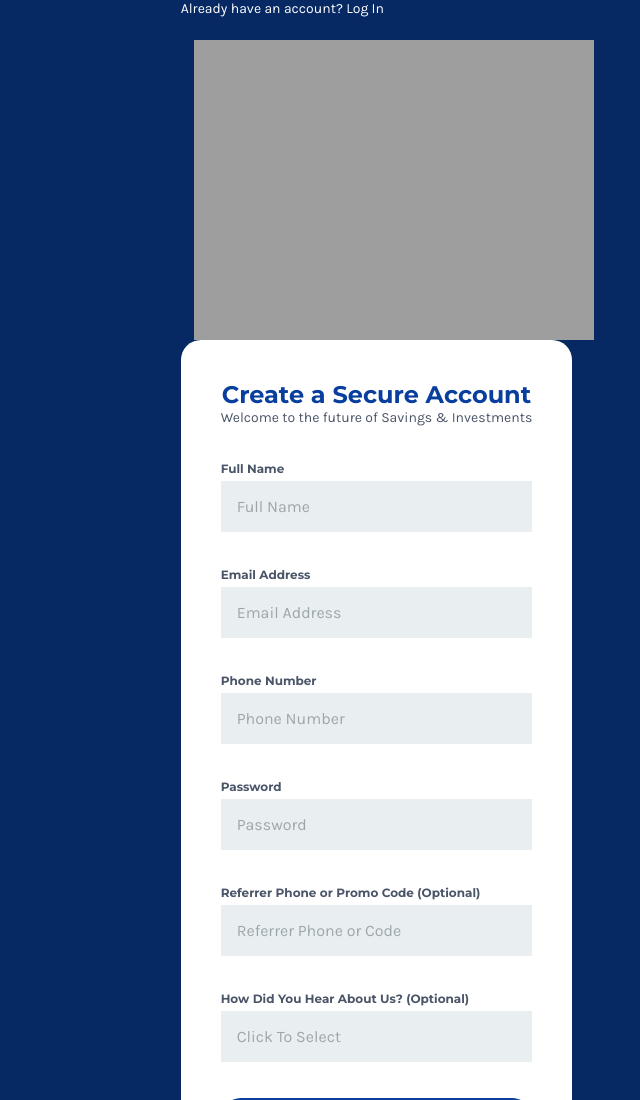
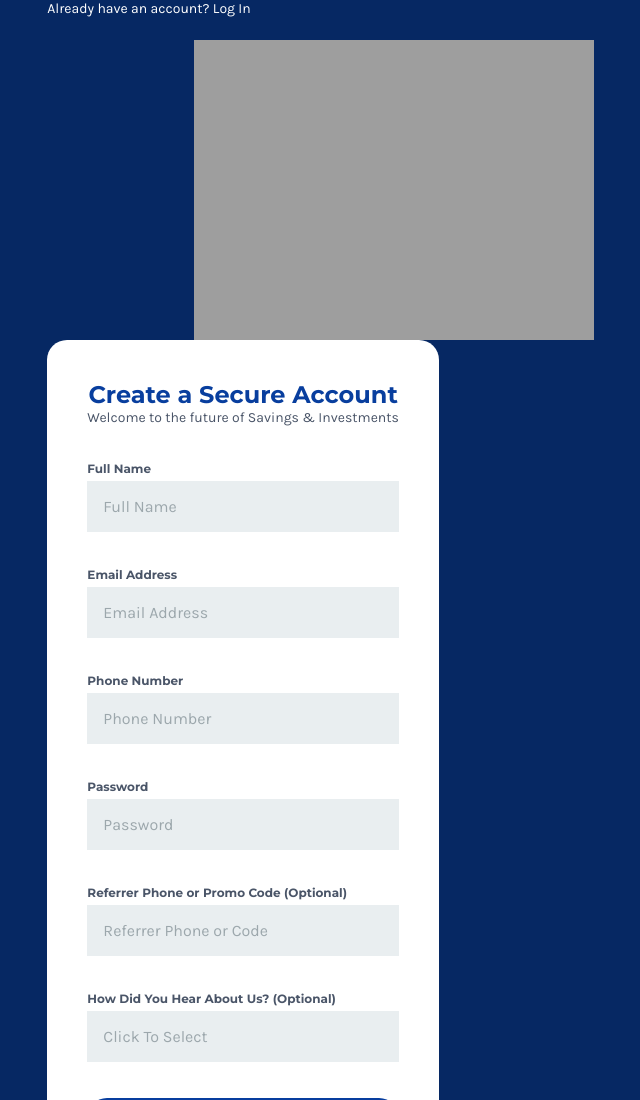
Before and after one commit to ProsperVean/piggyvest-signup, a plain HTML site: page docs/index.html in a window 1280 px wide. Shown: the top 1100 px of the page, without its empty margins (246-886 px from the left). Drawn offline with Linux system fonts and the light colour scheme.

Commit message:
grid changes
I changed the size of the grid from 1fr to auto

```diff
--- a/docs/css/style.css
+++ b/docs/css/style.css
@@ -29,7 +29,7 @@ body p {
 
 body main {
   display: grid;
-  grid-template-columns: repeat(12, 1fr);
+  grid-template-columns: repeat(12, auto);
   position: relative;
 }
 
```
